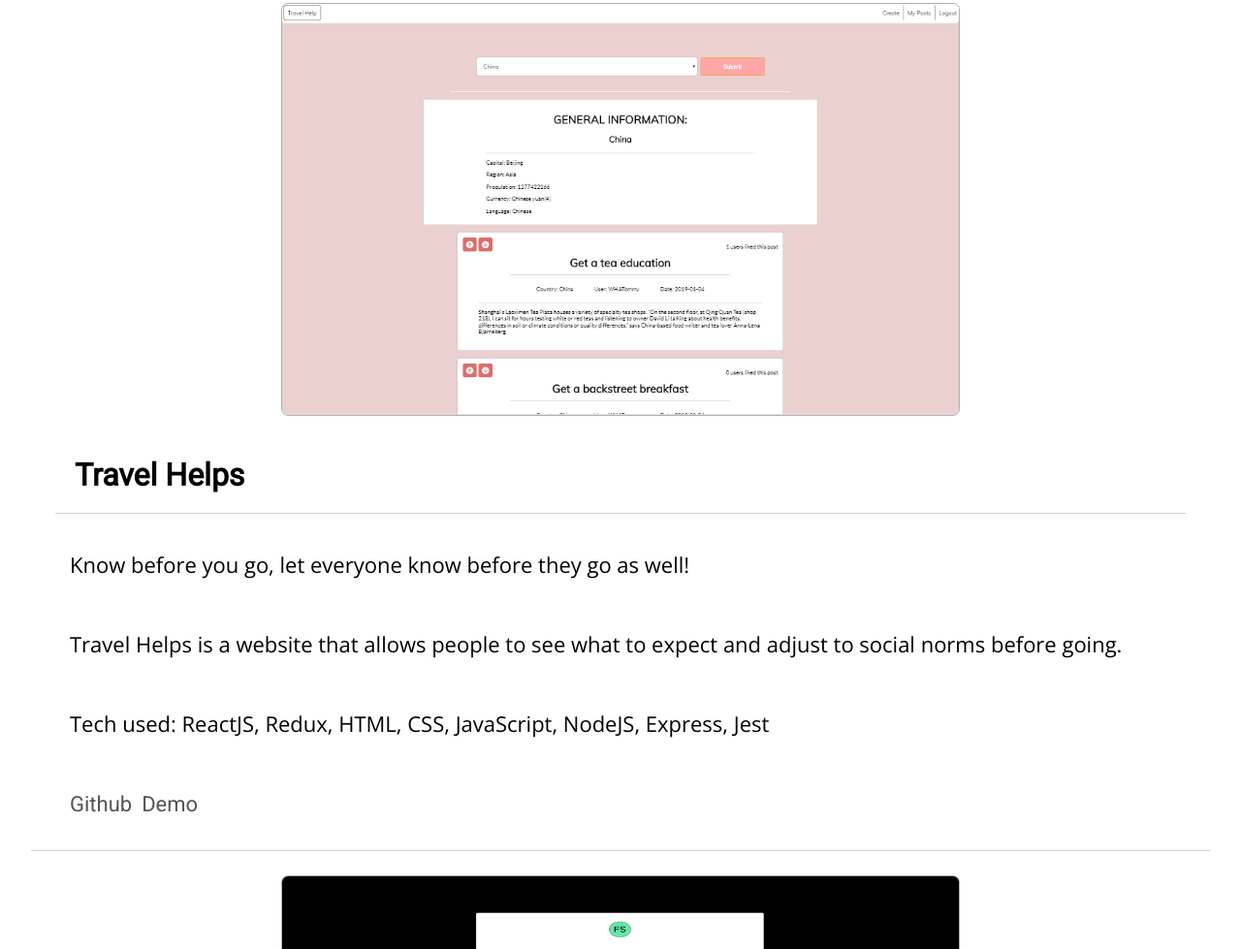
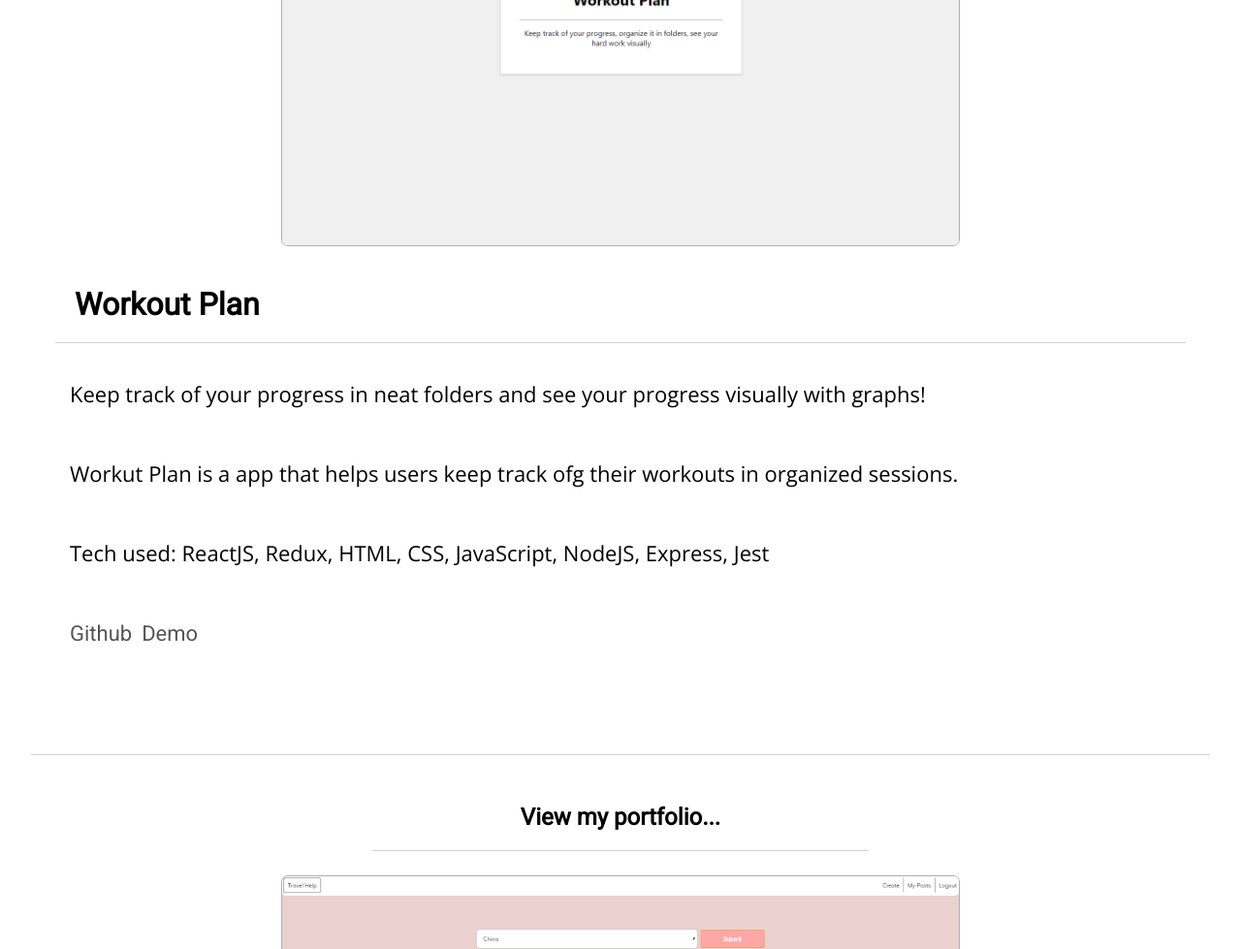
Before and after one commit to WHATommy/WHATommy.github.io, a plain HTML site: page index.html in a window 1280 px wide. Shown: the part 1021-2000 px from the top of the page at 97% size. Drawn offline with nearby package versions, Linux system fonts and the light colour scheme.

Commit message:
added new website

```diff
--- a/index.html
+++ b/index.html
@@ -7,8 +7,8 @@
     <title>Tommy Tran's Portfolio</title>
     <link href="style.css" rel="stylesheet" type="text/css" />
     <link href="https://fonts.googleapis.com/css?family=Open+Sans|Roboto" rel="stylesheet">
-    <link rel="stylesheet" href="https://use.fontawesome.com/releases/v5.6.3/css/all.css" integrity="sha384-UHRtZLI+pbxtHCWp1t77Bi1L4ZtiqrqD80Kn4Z8NTSRyMA2Fd33n5dQ8lWUE00s/"
-        crossorigin="anonymous">
+    <link rel="stylesheet" href="https://use.fontawesome.com/releases/v5.6.3/css/all.css"
+        integrity="sha384-UHRtZLI+pbxtHCWp1t77Bi1L4ZtiqrqD80Kn4Z8NTSRyMA2Fd33n5dQ8lWUE00s/" crossorigin="anonymous">
     <script src="https://ajax.googleapis.com/ajax/libs/jquery/3.3.1/jquery.min.js"></script>
     <script src="script.js"></script>
 </head>
@@ -35,6 +35,17 @@
                 <p>I believe that hard work will always beat talent.</p>
             </div>
         </div>
+        <div class="container">
+            <div class="portfolio-pic2"><img class="demo-pic" src="workoutplan.PNG"></div>
+            <div class="portfolio-desc2">
+                <h1>Workout Plan</h1>
+                <p>Keep track of your progress in neat folders and see your progress visually with graphs!</p>
+                <p>Workut Plan is a app that helps users keep track ofg their workouts in organized sessions.</p>
+                <p>Tech used: ReactJS, Redux, HTML, CSS, JavaScript, NodeJS, Express, Jest</p>
+                <p><a href="https://github.com/WHATommy/workout-plan" class="links">Github</a><a
+                        href="https://protected-eyrie-56416.herokuapp.com/" class="links">Demo</a></p>
+            </div>
+        </div>
         <div id="portfolio">
             <div class="portfolio">
                 <h2>View my portfolio...</h2>
@@ -46,8 +57,8 @@
                         <p>Travel Helps is a website that allows people to see what to expect and adjust to social
                             norms before going.</p>
                         <p>Tech used: ReactJS, Redux, HTML, CSS, JavaScript, NodeJS, Express, Jest</p>
-                        <p><a href="https://github.com/WHATommy/TravelHelps" class="links">Github</a><a href="https://travelhelps.herokuapp.com/"
-                                class="links">Demo</a></p>
+                        <p><a href="https://github.com/WHATommy/TravelHelps" class="links">Github</a><a
+                                href="https://travelhelps.herokuapp.com/" class="links">Demo</a></p>
                     </div>
                 </div>
                 <div class="container">
@@ -57,8 +68,8 @@
                         <p>Keep track of your progress throughout the days!</p>
                         <p>Workut Session is a website that helps users keep track of their workout routine.</p>
                         <p>Tech used: HTML, CSS, JavaScript, JQuery, NodeJS, Express, Mocha, Chai</p>
-                        <p><a href="https://github.com/WHATommy/workout-session" class="links">Github</a><a href="https://workoutsession.herokuapp.com/"
-                                class="links">Demo</a></p>
+                        <p><a href="https://github.com/WHATommy/workout-session" class="links">Github</a><a
+                                href="https://workoutsession.herokuapp.com/" class="links">Demo</a></p>
                     </div>
                 </div>
                 <div class="container">
@@ -68,8 +79,8 @@
                         <p>Look up information about the latest top titles!</p>
                         <p>Fresh Carrot provides users information about their favorite shows and movies.</p>
                         <p>Tech used: HTML, CSS, JavaScript, JQuery</p>
-                        <p><a href="https://github.com/WHATommy/Fresh-Carrot" class="links">Github</a><a href="https://MovieWebsite--tommytran1.repl.co"
-                                class="links">Demo</a></p>
+                        <p><a href="https://github.com/WHATommy/Fresh-Carrot" class="links">Github</a><a
+                                href="https://MovieWebsite--tommytran1.repl.co" class="links">Demo</a></p>
                     </div>
                 </div>
             </div>
```
Also changed, not shown: workoutplan.PNG (added).
